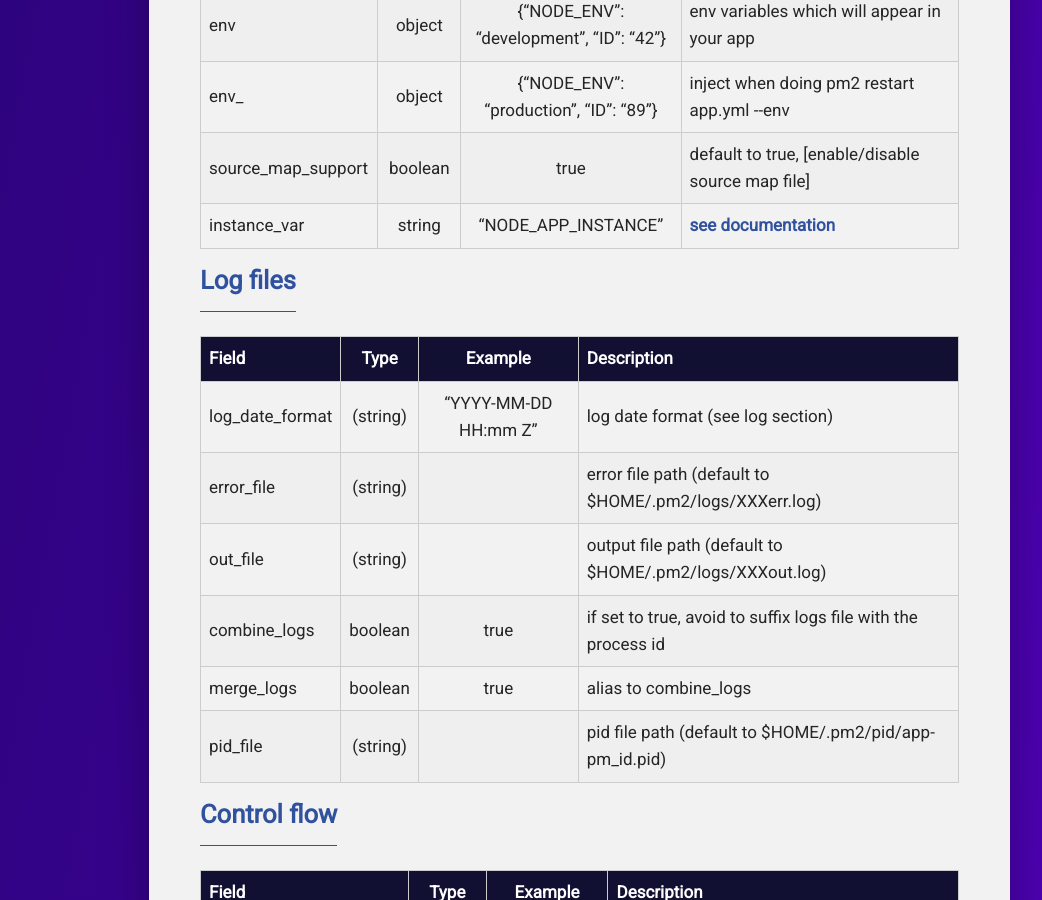
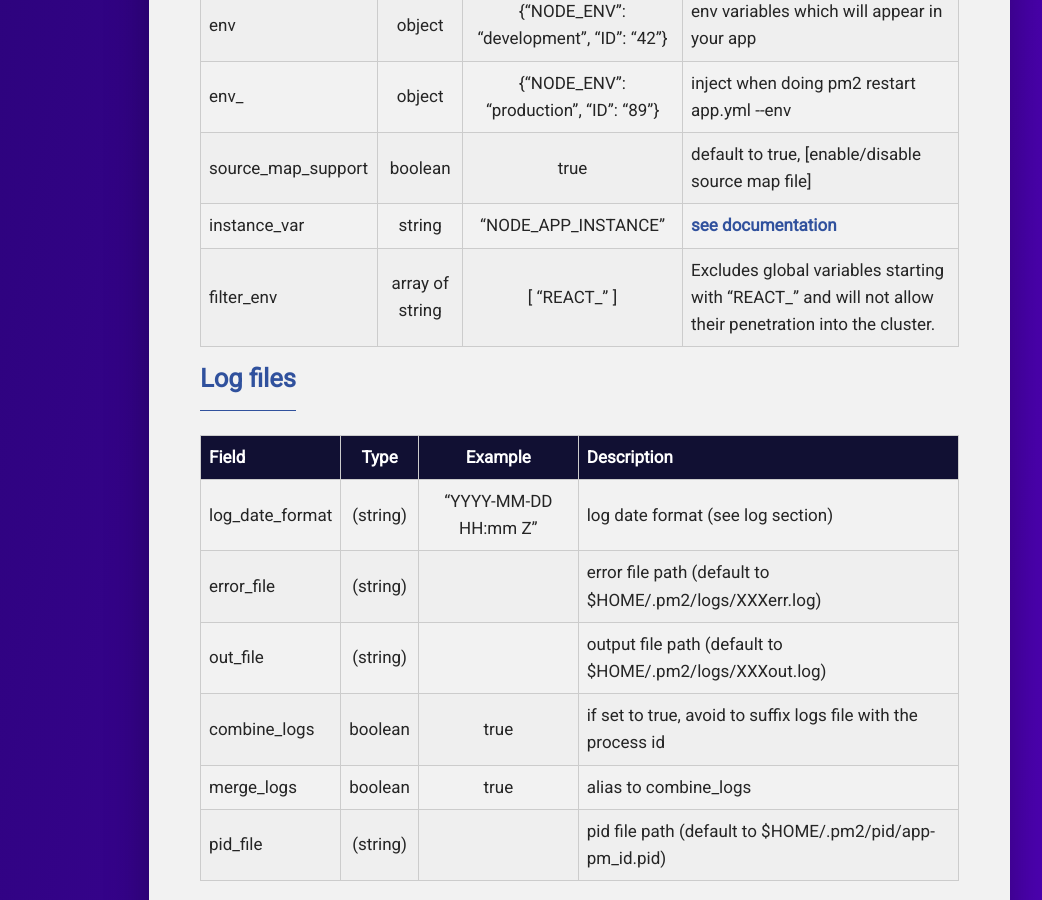
Before and after one commit to pm2-hive/pm2-hive.github.io, a Jekyll site: the page built from docs/features/app-declaration.md, in a window 1280 px wide and 900 px high, scrolled down 5805 px. Shown: the whole window, without its empty margins (238-1280 px from the left). Built offline with Jekyll 4.4.1, drawn with Linux system fonts in a browser that asks for light colours; comment, search, counter and statistics services are not loaded.

Commit message:
feat: Added filter for global envs

```diff
--- a/docs/features/app-declaration.md
+++ b/docs/features/app-declaration.md
@@ -178,6 +178,7 @@ Application behavior and configuration can be fine-tuned with the following attr
 | env_<ENV_NAME> |  object |   {"NODE_ENV": "production", "ID": "89"}  | inject <ENV_NAME> when doing pm2 restart app.yml --env <ENV_NAME>|
 | source_map_support | boolean |  true | default to true, [enable/disable source map file]
 | instance_var | string | "NODE_APP_INSTANCE" | [see documentation](http://pm2.keymetrics.io/docs/usage/environment/#specific-environment-variables)|
+| filter_env | array of string | [ "REACT_" ] | Excludes global variables starting with "REACT_" and will not allow their penetration into the cluster. |
 
 ### Log files
 
```
